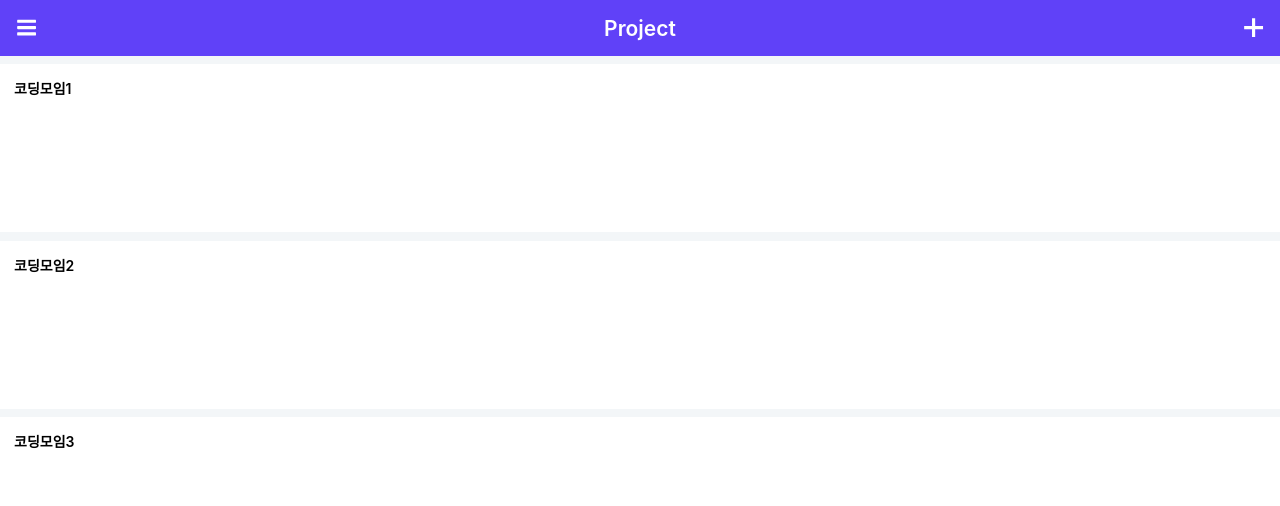
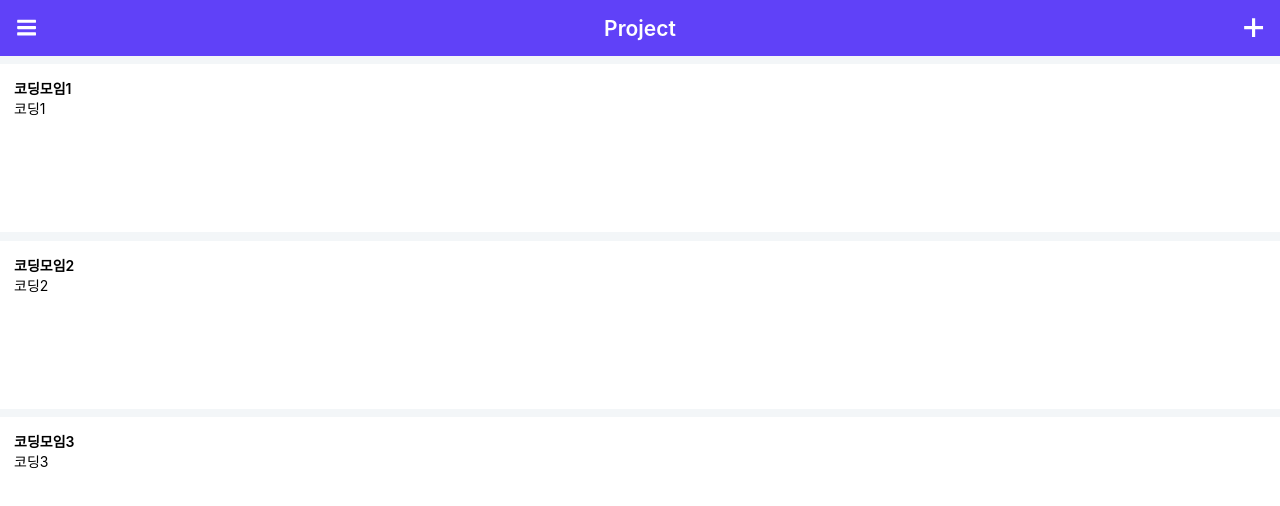
Before and after one commit to corinuk/random, a React (Create React App) app: page / in a window 1280 px wide. Shown: the top 506 px of the page. Built offline with nearby package versions, Linux system fonts and the light colour scheme; the HTML template or start-up script is replaced by a standard one.

Commit message:
Hide group when current people are max

```diff
--- a/src/Components/Groups.js
+++ b/src/Components/Groups.js
@@ -14,14 +14,23 @@ function Groups() {
   return (
     <div>
       {Object.keys(allGroupListsInStorage).map((groupId, idx) => (
+        <div key={idx}>
+          {allGroupListsInStorage[groupId].current ==
+          allGroupListsInStorage[groupId].max ? null : (
             <div
               onClick={() => onClickGroupAtHome(groupId)}
               className={styles.title_div}
-          key={idx}
             >
+              <div>
                 <div className={styles.title}>
                   {allGroupListsInStorage[groupId].title}
                 </div>
+                <div className={styles.category}>
+                  {allGroupListsInStorage[groupId].category}
+                </div>
+              </div>
+            </div>
+          )}
         </div>
       ))}
     </div>
--- a/src/Routes/CompleteCreateGroup.js
+++ b/src/Routes/CompleteCreateGroup.js
@@ -2,10 +2,13 @@ import React from "react";
 import styles from "./CompleteCreateGroup.module.css";
 import Topbar_ from "../Components/Topbar_";
 import SubmitBtn from "../Components/SubmitBtn";
+import { useNavigate } from "react-router-dom";
 
 function CompleteCreateGroup() {
+  const navigate = useNavigate();
+
   const onClick = () => {
-    window.location.href = "/";
+    navigate("/");
   };
 
   return (
--- a/src/Routes/Home.js
+++ b/src/Routes/Home.js
@@ -38,7 +38,7 @@ function Home() {
       category: "코딩2",
       time: "몇시2",
       place: "어디2",
-      current: 1,
+      current: 3,
       max: 4,
     };
     allGroupListsInStorage[1660484658335] = {
@@ -66,11 +66,6 @@ function Home() {
           <GoPlus />
         </button>
       </div>
-      {/* setting page 있는 거 잊지말자...! */}
-      {/* setting page 있는 거 잊지말자...! */}
-      {/* setting page 있는 거 잊지말자...! */}
-      {/* setting page 있는 거 잊지말자...! */}
-      {/* setting page 있는 거 잊지말자...! */}
       <Groups />
     </div>
   );
```
Lines whose indentation alone changed are shown as unchanged.
